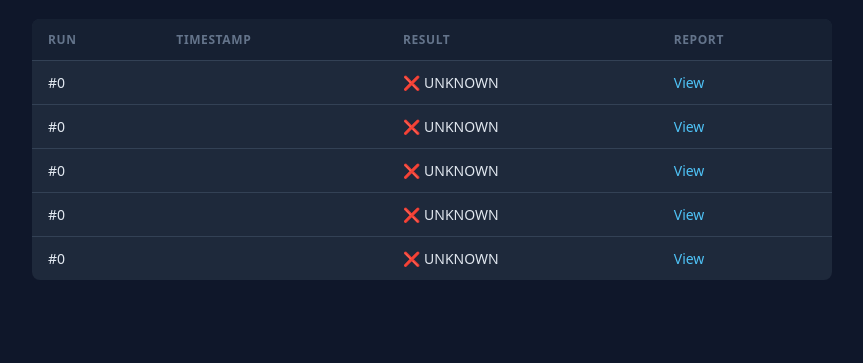
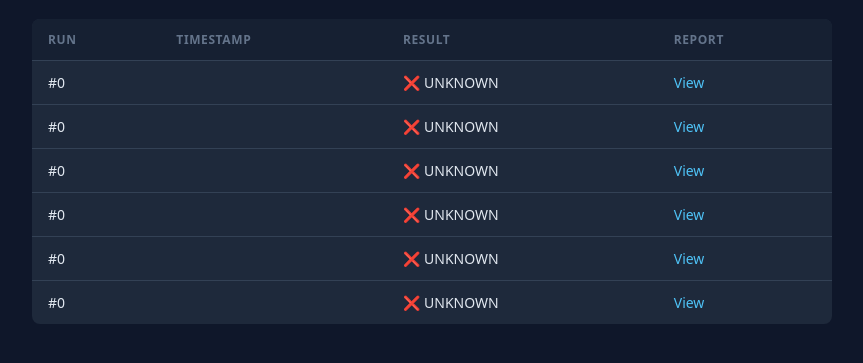
Before and after one commit to vikrampb/agentic-ai-polling-poc, a plain HTML site: page results-history/index.html in a window 1280 px wide. Shown: the part 99-462 px from the top of the page, without its empty margins (208-1071 px from the left). Drawn offline with Linux system fonts and the light colour scheme.

Commit message:
ci: update results-history index [skip ci]

```diff
--- a/results-history/index.html
+++ b/results-history/index.html
@@ -8,4 +8,4 @@ a{color:#4FC3F7;text-decoration:none}.badge{font-size:.7rem;padding:2px 8px;bord
 </style></head><body>
 <h1>Test Run History <span class="badge">Last 10 runs</span></h1>
 <table><thead><tr><th>Run</th><th>Timestamp</th><th>Result</th><th>Report</th></tr></thead>
-<tbody><tr><td>#0</td><td></td><td>❌ UNKNOWN</td><td><a href="run-001-2026-06-30T18-46-06-success.html">View</a></td></tr><tr><td>#0</td><td></td><td>❌ UNKNOWN</td><td><a href="run-001-2026-06-30T18-31-53-success.html">View</a></td></tr><tr><td>#0</td><td></td><td>❌ UNKNOWN</td><td><a href="run-001-2026-06-30T18-22-35-failure.html">View</a></td></tr><tr><td>#0</td><td></td><td>❌ UNKNOWN</td><td><a href="run-001-2026-06-30T18-16-11-failure.html">View</a></td></tr><tr><td>#0</td><td></td><td>❌ UNKNOWN</td><td><a href="run-001-2026-06-30T18-07-38-failure.html">View</a></td></tr></tbody></table></body></html>
+<tbody><tr><td>#0</td><td></td><td>❌ UNKNOWN</td><td><a href="run-001-2026-06-30T20-30-55-success.html">View</a></td></tr><tr><td>#0</td><td></td><td>❌ UNKNOWN</td><td><a href="run-001-2026-06-30T18-46-06-success.html">View</a></td></tr><tr><td>#0</td><td></td><td>❌ UNKNOWN</td><td><a href="run-001-2026-06-30T18-31-53-success.html">View</a></td></tr><tr><td>#0</td><td></td><td>❌ UNKNOWN</td><td><a href="run-001-2026-06-30T18-22-35-failure.html">View</a></td></tr><tr><td>#0</td><td></td><td>❌ UNKNOWN</td><td><a href="run-001-2026-06-30T18-16-11-failure.html">View</a></td></tr><tr><td>#0</td><td></td><td>❌ UNKNOWN</td><td><a href="run-001-2026-06-30T18-07-38-failure.html">View</a></td></tr></tbody></table></body></html>
```
